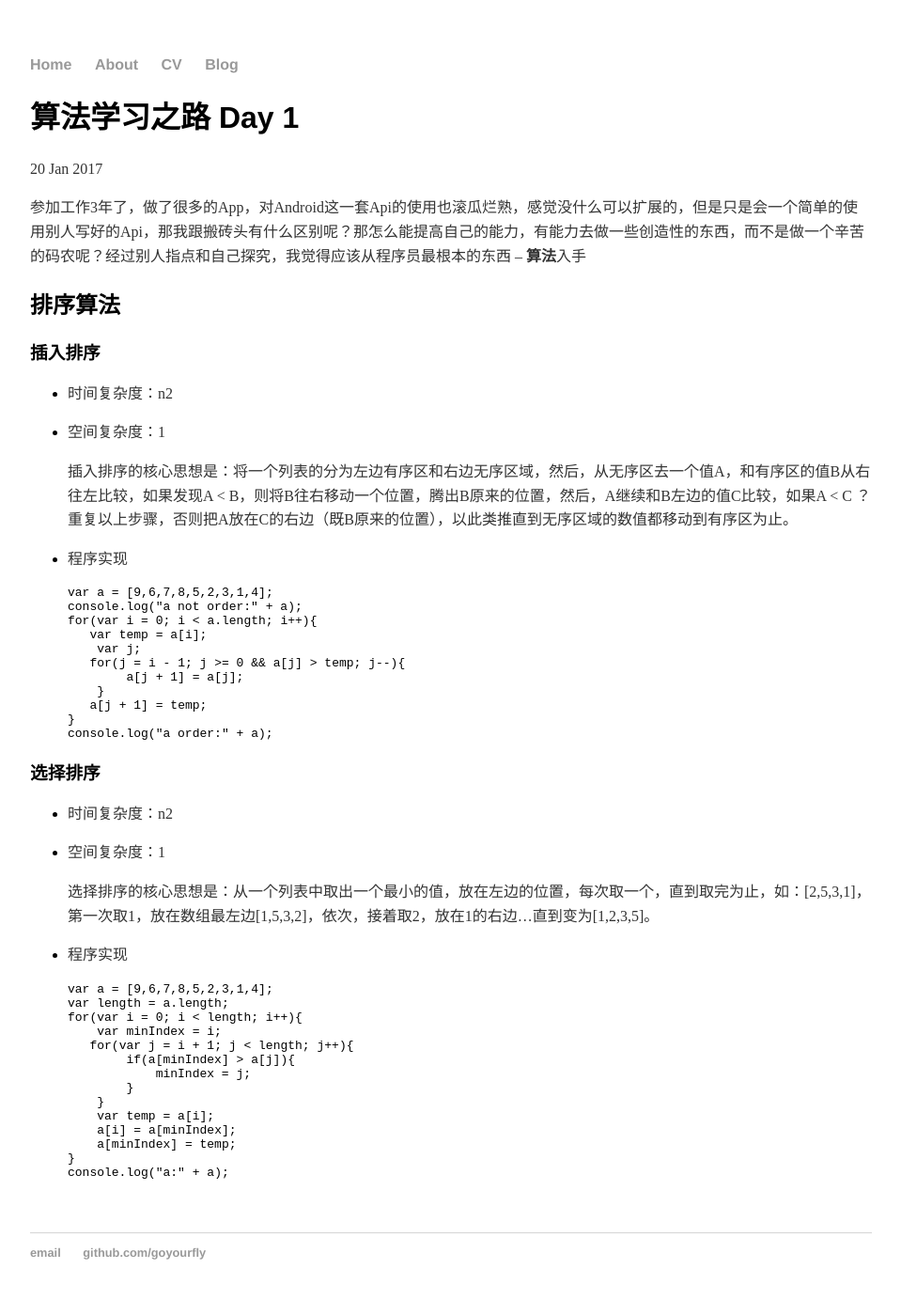
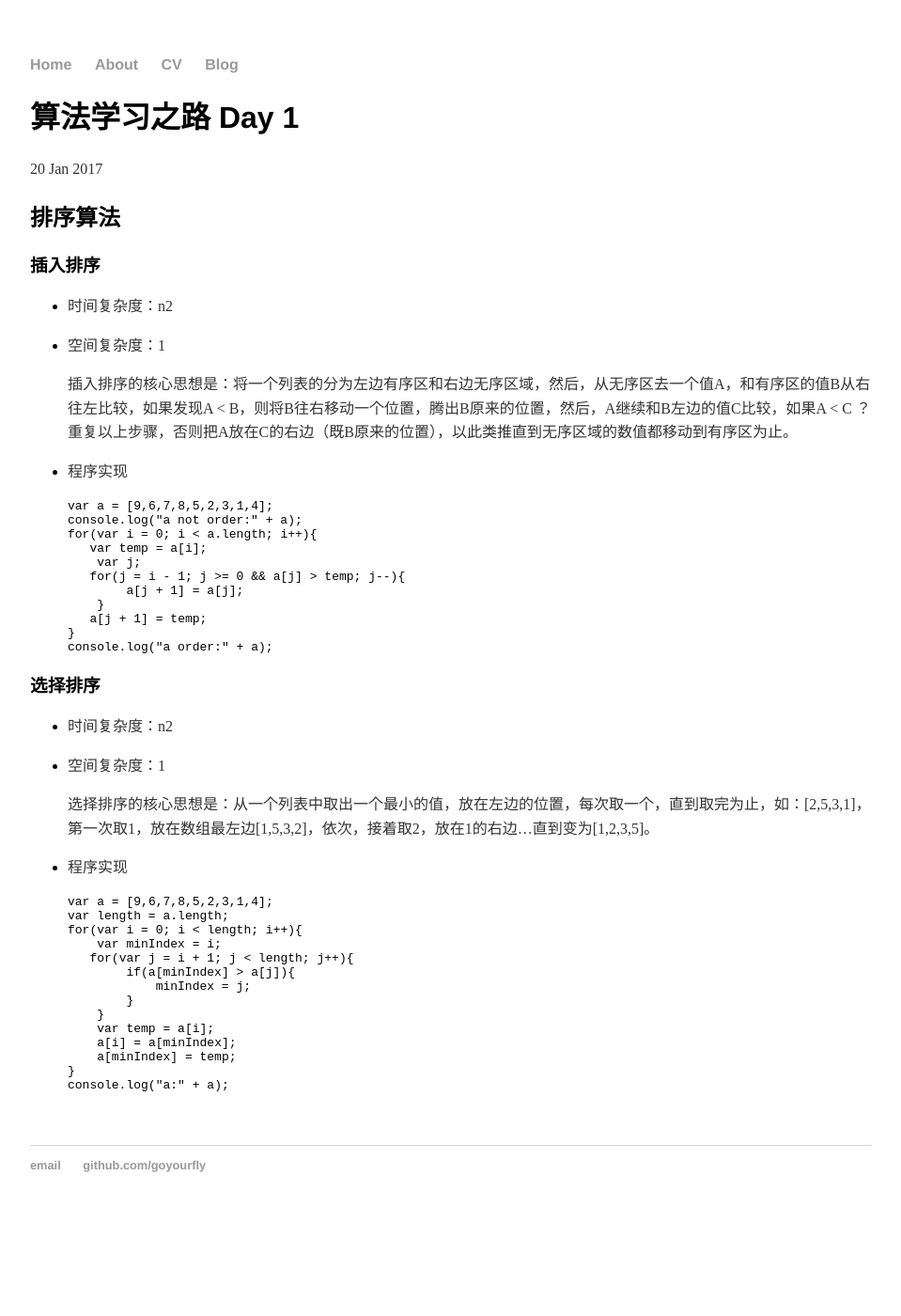
Before and after one commit to goyourfly/goyourfly.github.io, a Jekyll site: the page built from _posts/2017-01-20-go-your-fly-site-algorithm-day-1.md, in a window 1280 px wide. Shown: the whole page at 94% size, without its empty margins (160-1119 px from the left). Built offline with Jekyll 4.4.1, drawn with Linux system fonts in a browser that asks for light colours; after the commit the page ends 1307 px from its top, so only the background shows below that.

Commit message:
Update 2017-01-20-go-your-fly-site-algorithm-day-1.md

```diff
--- a/_posts/2017-01-20-go-your-fly-site-algorithm-day-1.md
+++ b/_posts/2017-01-20-go-your-fly-site-algorithm-day-1.md
@@ -3,8 +3,6 @@ layout: post
 title: "算法学习之路 Day 1"
 date: 2017-01-20
 ---
-参加工作3年了，做了很多的App，对Android这一套Api的使用也滚瓜烂熟，感觉没什么可以扩展的，但是只是会一个简单的使用别人写好的Api，那我跟搬砖头有什么区别呢？那怎么能提高自己的能力，有能力去做一些创造性的东西，而不是做一个辛苦的码农呢？经过别人指点和自己探究，我觉得应该从程序员最根本的东西 -- **算法**入手
-
 
 ## 排序算法
 
```
